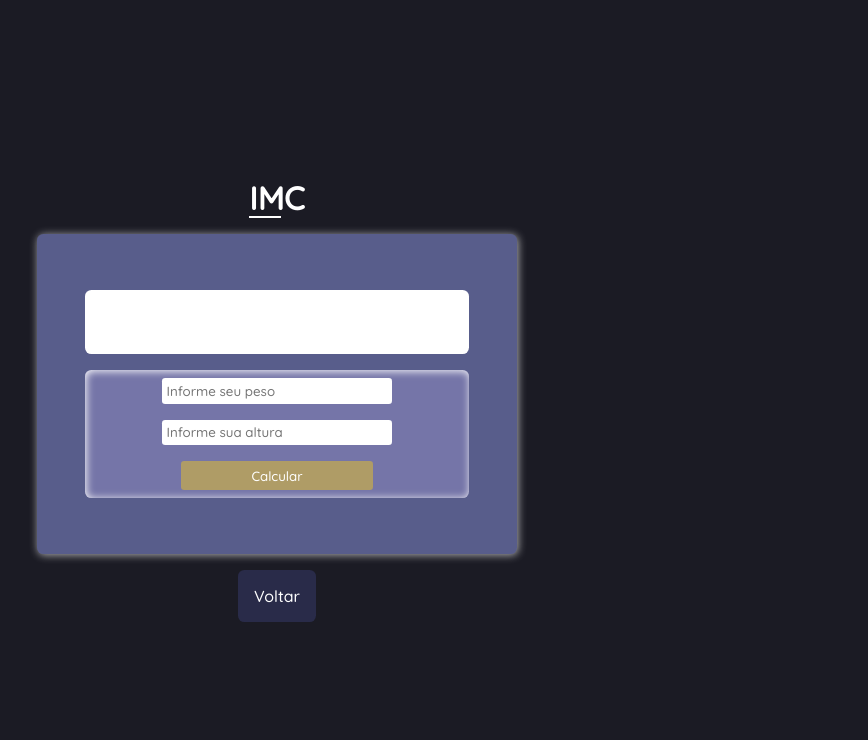
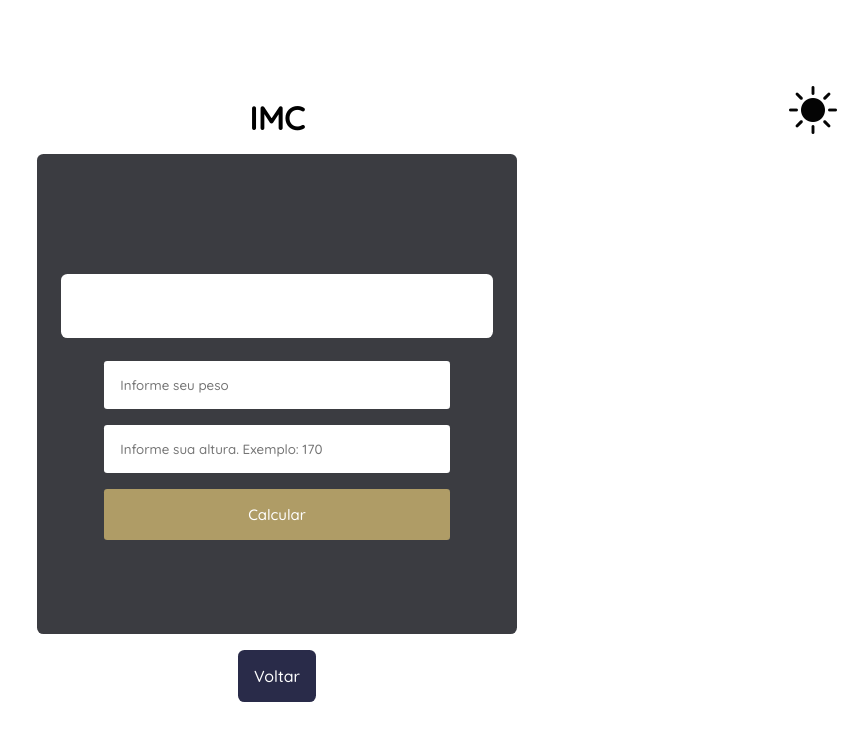
Before and after one commit to Alexandre192001/IMC, a website: page index.html in a window 1280 px wide. Shown: the whole page, without its empty margins (363-1231 px from the left). Drawn offline with nearby package versions, Linux system fonts and the light colour scheme.

Commit message:
Create dark and Ligth project

```diff
--- a/assets/js/index.js
+++ b/assets/js/index.js
@@ -1,54 +1,62 @@
+// DARK/LIGTH
+const dark = document.querySelector(".dark-ligth-wrapper")
+
+dark.addEventListener("click", () => {
+  document.querySelector(".bi-sun-fill").classList.toggle("dark-ligth")
+  document.querySelector(".container-main").classList.toggle("dark-container")
+  document.querySelector(".titulo-section").classList.toggle("title-dark")
+})
+
 
 /*Botão de calculo IMC*/
 document.querySelector(".btn_imc").addEventListener("click",
-()=>{
+  () => {
     /*Valores de peso e altura*/
     let peso = document.getElementById("peso").value;
-  let altura = document.getElementById("altura").value/100;
-  const imc =(peso/altura**2).toFixed(1);
-  if(peso=="" || altura==""){
+    let altura = document.getElementById("altura").value / 100;
+    const imc = (peso / altura ** 2).toFixed(1);
+    if (peso == "" || altura == "") {
       window.alert("Preencha todos os campos")
-  } else{
-  if(imc<18.5){
-    document.querySelector(".resultado-peso").innerHTML =`
+    } else {
+      if (imc < 18.5) {
+        document.querySelector(".resultado-peso").innerHTML = `
       IMC : ${imc}
     `;
         document.querySelector(".resultado-situacao").innerHTML = `
     Situação - Abaixo do peso
     `
-    } else if(imc<25){
-      document.querySelector(".resultado-peso").innerHTML =`
+      } else if (imc < 25) {
+        document.querySelector(".resultado-peso").innerHTML = `
       IMC : ${imc}
     `;
         document.querySelector(".resultado-situacao").innerHTML = `
     Situação - Peso normal
     `
-    } else if(imc<30){
-      document.querySelector(".resultado-peso").innerHTML =`
+      } else if (imc < 30) {
+        document.querySelector(".resultado-peso").innerHTML = `
       IMC : ${imc}
 
     `;
         document.querySelector(".resultado-situacao").innerHTML = `
     Situação - Sobrepeso
     `
-    } else if(imc<35){
-      document.querySelector(".resultado-peso").innerHTML =`
+      } else if (imc < 35) {
+        document.querySelector(".resultado-peso").innerHTML = `
       IMC : ${imc}
     `;
         document.querySelector(".resultado-situacao").innerHTML = `
     Situação - Obesidade grau I
     `
 
-    } else if(imc<40){
-      document.querySelector(".resultado-peso").innerHTML =`
+      } else if (imc < 40) {
+        document.querySelector(".resultado-peso").innerHTML = `
       IMC : ${imc}
     `;
         document.querySelector(".resultado-situacao").innerHTML = `
     Situação - Obesidade grau II
     `
-    }
-    else{
-      document.querySelector(".resultado-peso").innerHTML =`
+      } else {
+        document.querySelector(".resultado-peso").innerHTML = `
       IMC : ${imc}
 
     `;
@@ -57,7 +65,7 @@ document.querySelector(".btn_imc").addEventListener("click",
     `
       }
 
-    document.querySelector("#peso").value=""
-    document.querySelector("#altura").value=""
+      document.querySelector("#peso").value = ""
+      document.querySelector("#altura").value = ""
     }
   })
--- a/assets/sass/index.scss
+++ b/assets/sass/index.scss
@@ -9,8 +9,12 @@ $font-quicksand: "Quicksand";
   box-sizing: border-box;
 }
 
-.sessao-principal{
-  background-color: rgb(27, 27, 36);
+.container-main.dark-container{
+  background-color: #000;
+}
+
+.container-main{
+  background-color: rgb(255, 255, 255);
   width: 100%;
   position: relative;
   height: 100vh;
@@ -22,9 +26,31 @@ $font-quicksand: "Quicksand";
   gap: 1rem;
   font-family: $font-quicksand;
   overflow: hidden;
+  transition: all .4s;
+
+  .dark-ligth-wrapper{
+    cursor: pointer;
+    position: fixed;
+    right: 5rem;
+    top: 5rem;
+    color: #000;
+    font-size: 3rem;
+
+    i{
+      color: rgb(4, 4, 4);
+    }
+    i.dark-ligth{
+      color: #fff;
+    }
+  }
+
+  .titulo-section.title-dark{
+    color: #fff;
+  }
 
   .titulo-section{
     position: relative;
+    color: #000;
 
     &:before{
       position: absolute;
@@ -37,11 +63,13 @@ $font-quicksand: "Quicksand";
     }
   }
 
+
+
   .container{
-    gap: 1rem;
+    gap: 3rem;
     width: 30rem;
-    height: 20rem;
-    background-color: rgb(88, 93, 139);
+    height: 30rem;
+    background-color: rgb(59, 60, 65);
     display:flex;
     border: none;
     border-radius:.4rem;
@@ -50,9 +78,11 @@ $font-quicksand: "Quicksand";
     align-items: center;
     justify-content: center;
 
+
+
     .resultado-imc{
       background-color: #fff;
-      width: 80%;
+      width: 90%;
       height: 4rem;
       border-radius: .4rem;
       display: flex;
@@ -66,19 +96,17 @@ $font-quicksand: "Quicksand";
     .calculador-valores{
       width: 80%;
       height: 8rem;
-      background-color: rgb(117, 117, 168);
       border-radius: .4rem;
       display: flex;
       flex-direction: column;
       align-items: center;
       gap: 1rem;
       justify-content: center;
-      box-shadow: inset 1px 1px .5rem #fff;
 
       input{
-        width: 60%;
+        width: 90%;
         border: none;
-        padding: .3rem;
+        padding: 1rem;
         outline: none;
         border-radius: .2rem;
         font-family: $font-quicksand;
@@ -87,8 +115,9 @@ $font-quicksand: "Quicksand";
       button{
         cursor: pointer;
         border: none;
-        width: 50%;
-        padding: .4rem 1rem;
+        width: 90%;
+        font-size: 15px;
+        padding: 1rem;
         border-radius: .2rem;
         font-family: $font-quicksand;
         color: #fff;
@@ -97,8 +126,7 @@ $font-quicksand: "Quicksand";
 
         &:hover{
           background-color:#fff;
-          color: #000;
-          box-shadow: inset 2px 2px 1rem rgb(175, 156, 102) ;
+          color: rgb(175, 156, 102);
         }
       }
     }
--- a/index.html
+++ b/index.html
@@ -6,13 +6,24 @@
     <meta http-equiv="X-UA-Compatible" content="IE=edge">
     <meta name="viewport" content="width=device-width, initial-scale=1.0">
     <title>Calculadora IMC</title>
+    <!-- === CSS === -->
     <link rel="stylesheet" href="./assets/css/index.css">
+    <!-- === JS === -->
     <script defer src="./assets/js/index.js"></script>
+    <!-- === BOOTSTRAP ICONS === -->
+    <link rel="stylesheet"
+      href="https://cdn.jsdelivr.net/npm/bootstrap-icons@1.10.2/font/bootstrap-icons.css">
   </head>
 
   <body>
     <!-- Sessão principal -->
-  <main class="sessao-principal">
+    <main class="container-main">
+
+      <div class="dark-ligth-wrapper">
+          <i class="bi bi-sun-fill"></i>
+      </div>
+
+
       <!-- Titulo da sessão -->
       <div class="titulo-section">
         <h1>IMC</h1>
@@ -30,15 +41,15 @@
         <div class="calculador-valores">
           <!-- Inputs -->
           <input type="number" autocomplete="off" id="peso" placeholder="Informe seu peso">
-        <input type="number" autocomplete="off" id="altura" placeholder="Informe sua altura">
+          <input type="number" autocomplete="off" id="altura"
+            placeholder="Informe sua altura. Exemplo: 170">
           <!-- Calcular IMC do usuario -->
           <button class="btn_imc">Calcular</button>
         </div>
       </div>
       <!-- Botão de voltar para o port -->
-    <a class="btn_voltar_port" href="https://frontend-alexandrejr.netlify.app/">Voltar</a>
-
-
+      <a class="btn_voltar_port"
+        href="https://frontend-alexandrejr.netlify.app/">Voltar</a>
     </main>
   </body>
 
```
Also changed, not shown: package.json (+20 -1 lines), assets/css/index.css, 1 other file. Lines whose indentation alone changed are shown as unchanged.
